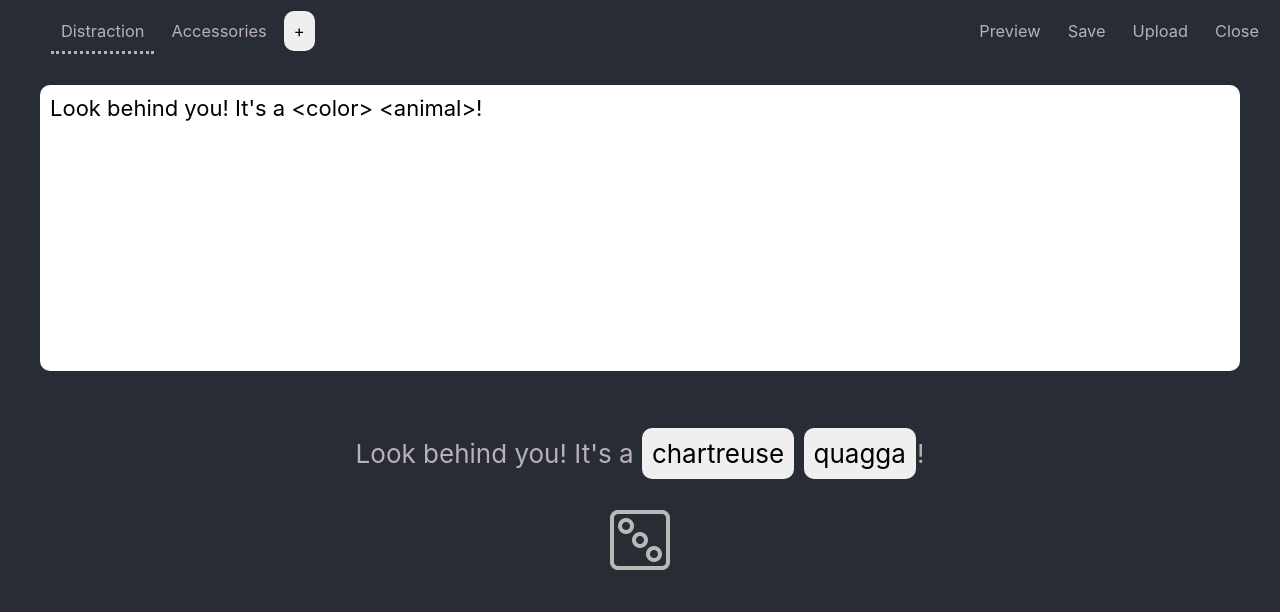
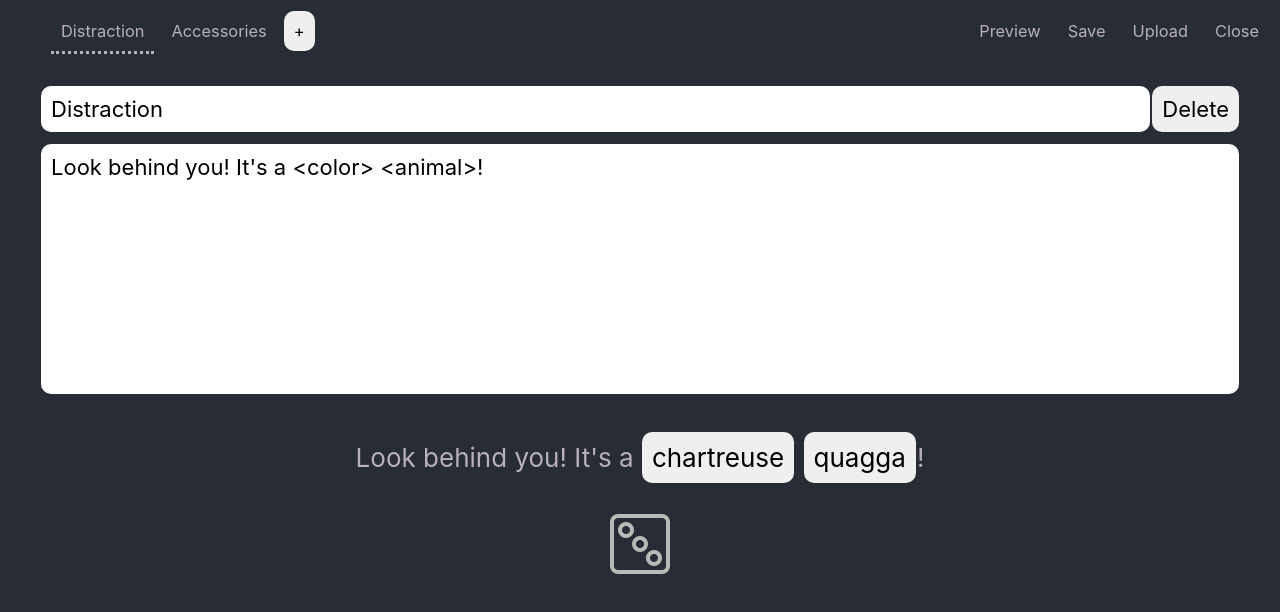
Before and after one commit to relsqui/configurable-generators, a React (Create React App) app: page /edit in a window 1280 px wide. Shown: the top 612 px of the page. Built offline with nearby package versions, Linux system fonts and the light colour scheme.

Commit message:
adding and renaming generators in editor

```diff
--- a/src/index.css
+++ b/src/index.css
@@ -50,7 +50,8 @@ li {
 
 button,
 select,
-textarea {
+textarea,
+input {
   font-size: inherit;
   font-family: inherit;
   border: none;
@@ -155,15 +156,23 @@ randomItem {
   flex-direction: column;
   justify-content: flex-start;
   align-items: stretch;
+  gap: 10px;
+  margin: 30px;
+  font-size: calc(10px + 1.5vmin);
 }
 
-.editPane {
+.editorTitle {
+  display: flex;
+  flex-direction: row;
+  align-items: stretch;
+}
+
+.editPane,
+.editGeneratorTitle {
   cursor: text;
-  margin: 30px;
   flex-shrink: 0;
   flex-grow: 1;
   resize: none;
-  font-size: calc(10px + 1.5vmin);
 }
 
 .editorPreview {
--- a/src/routes/Editor.tsx
+++ b/src/routes/Editor.tsx
@@ -4,6 +4,7 @@ import { TableConfig } from "../tableConfig";
 import { NavButton } from "../components/NavButton";
 import { matchSlug } from '../matchSlug';
 import { Generator, GeneratorButton } from './Generator';
+import { titleToSlug } from '../presets';
 
 const defaultConfig: TableConfig = {
   title: "New Config",
@@ -44,14 +45,15 @@ export async function loader() {
   return { config: storedConfigIfAvailable(configStorageLabel) };
 }
 
-function EditorHeader({ generators, selectedGenerator }: {
+function EditorHeader({ generators, selectedGenerator, addGenerator }: {
   generators: string[],
   selectedGenerator: string,
+  addGenerator: () => void
 }) {
   const navigate = useNavigate();
   return <nav><ul className='navigation'>
     {generators.map((g) => <GeneratorButton key={g} generator={g} selected={g === selectedGenerator} />)}
-    <button>+</button>
+    <button onClick={addGenerator}>+</button>
     <NavButton liClassNames={['pushRight']}>Preview</NavButton>
     <NavButton>Save</NavButton>
     <NavButton>Upload</NavButton>
@@ -60,9 +62,12 @@ function EditorHeader({ generators, selectedGenerator }: {
 }
 
 export default function Editor() {
-  let { config } = useLoaderData() as { config: TableConfig };
-  const generator = matchSlug(Object.keys(config.generators), Object.keys(config.generators)[0]);
+  // using the loader triggers a rerender when we change the hash for nav buttons
+  const { config: loadedConfig } = useLoaderData() as { config: TableConfig };
+  const [config, setConfig] = useState(loadedConfig)
+  let generator = matchSlug(Object.keys(config.generators), Object.keys(config.generators)[0]);
   const [editPaneContent, setEditPaneContent] = useState(config.generators[generator].join('\n'));
+  const navigate = useNavigate();
 
   useEffect(() => {
     localStorage.setItem(configStorageLabel, JSON.stringify(config));
@@ -72,17 +77,38 @@ export default function Editor() {
     setEditPaneContent(config.generators[generator].join('\n'));
   }, [config.generators, generator]);
 
+
   function updateGenerator(event: React.ChangeEvent<HTMLTextAreaElement>) {
     const newConfig = { ...config };
     newConfig.generators[generator] = event.target.value.split('\n');
-    config = newConfig;
+    setConfig(newConfig);
     setEditPaneContent(event.target.value);
   }
 
+  function addGenerator() {
+    const newGenerator = "New Generator"
+    const newGenerators = { ...config.generators, [newGenerator]: [] };
+    const newConfig = { ...config, generators: newGenerators };
+    setConfig(newConfig);
+    navigate(`#${titleToSlug(newGenerator)}`);
+  }
+
+  function renameGenerator(event: React.ChangeEvent<HTMLInputElement>) {
+    const newGenerator = event.target.value;
+    const newConfig = { ...config };
+    newConfig.generators[newGenerator] = newConfig.generators[generator];
+    delete newConfig.generators[generator];
+    generator = newGenerator;
+    navigate(`#${titleToSlug(newGenerator)}`);
+  }
 
   return <>
-    <EditorHeader generators={Object.keys(config.generators)} selectedGenerator={generator} />
+    <EditorHeader generators={Object.keys(config.generators)} selectedGenerator={generator} addGenerator={addGenerator} />
     <div className="editorContent">
+      <div className="editorTitle">
+        <input className="editGeneratorTitle" name="generatorName" value={generator} onChange={renameGenerator} />
+        <button>Delete</button>
+      </div>
       <textarea className="editPane" onChange={updateGenerator} value={editPaneContent} />
       <div className="editorPreview">
         <Generator config={config} generator={generator} textTreeStorageLabel="editingTextTree" />
```
Also changed, not shown: 1 other file (tests, documents, lock files or other folders).
